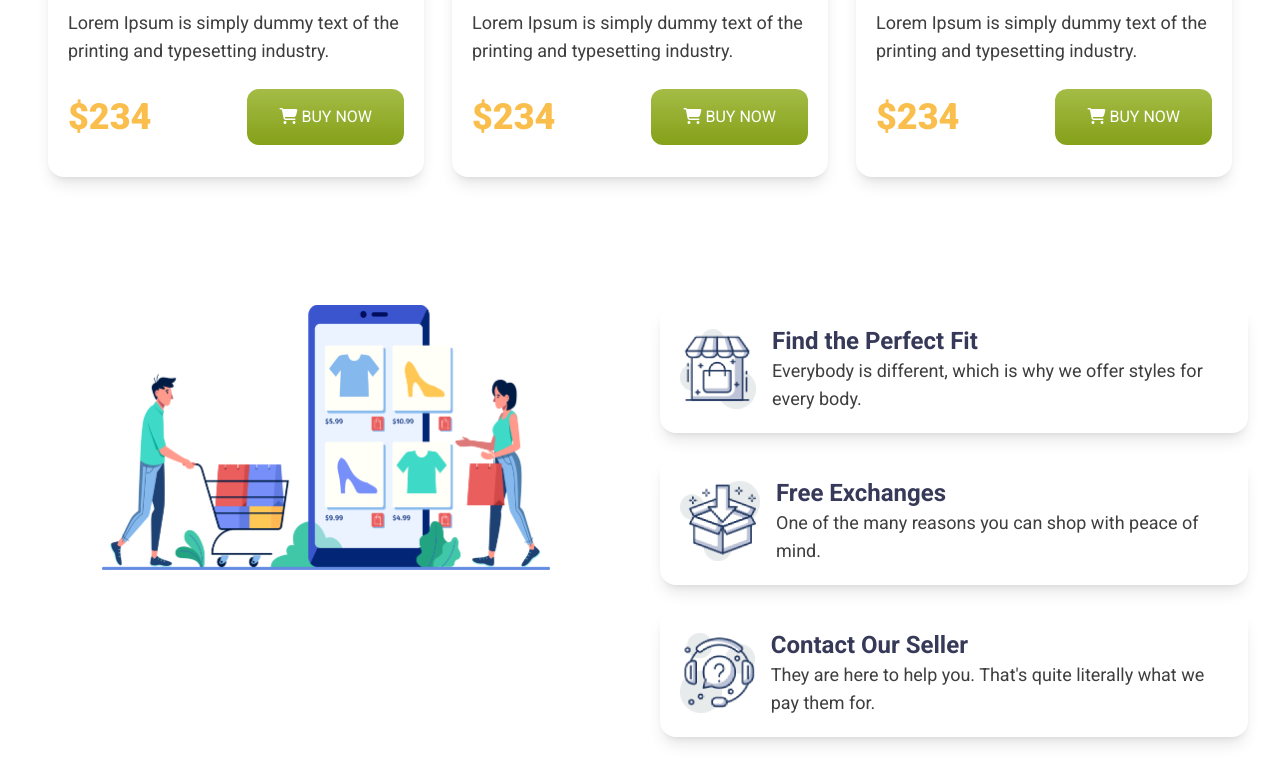
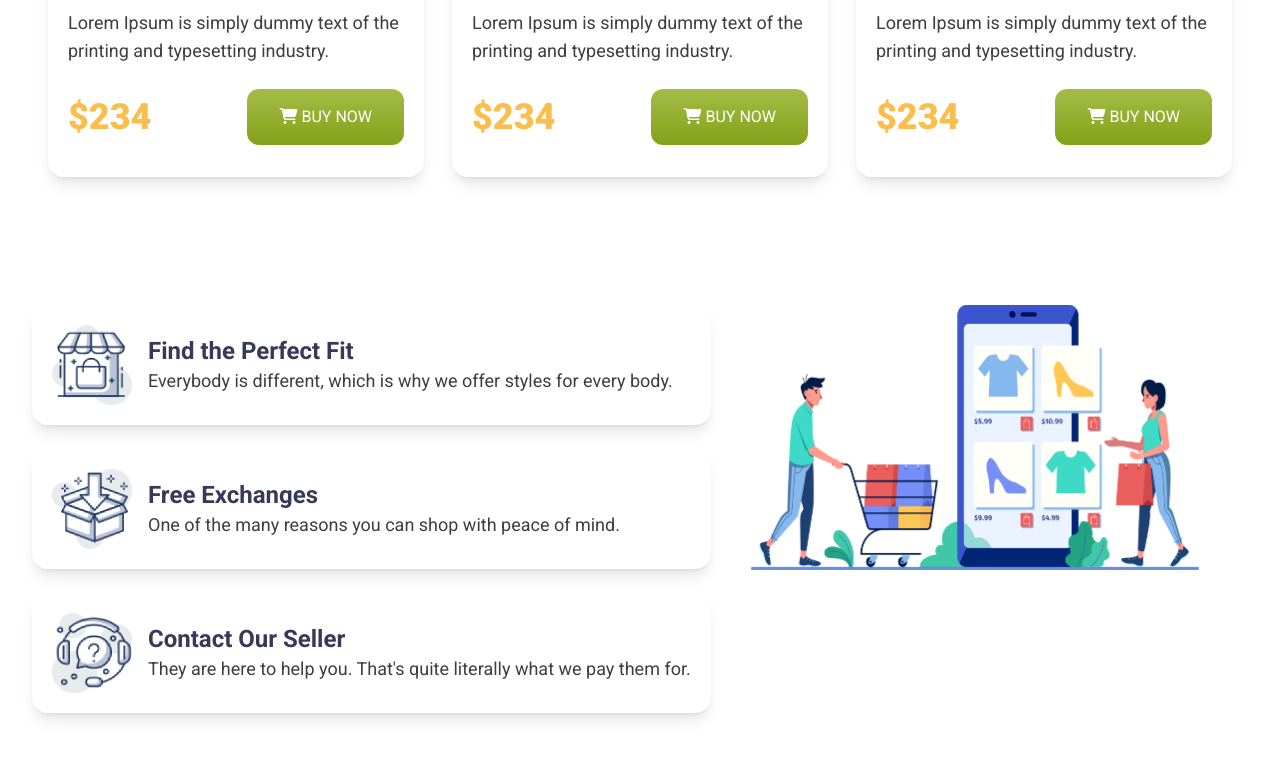
Before and after one commit to jonaedjoshim/penguin-fashion, a plain HTML site: page index.html in a window 1280 px wide. Shown: the part 2196-2979 px from the top of the page. Drawn offline with nearby package versions, Linux system fonts and the light colour scheme.

Commit message:
added favicon and fixed last section image

```diff
--- a/index.html
+++ b/index.html
@@ -4,6 +4,7 @@
 <head>
     <meta charset="UTF-8">
     <meta name="viewport" content="width=device-width, initial-scale=1.0">
+    <link rel="shortcut icon" href="icons/favicon.png" type="image/x-icon">
     <link rel="preconnect" href="https://fonts.googleapis.com">
     <link rel="preconnect" href="https://fonts.gstatic.com" crossorigin>
     <link href="https://fonts.googleapis.com/css2?family=Roboto:ital,wght@0,100..900;1,100..900&display=swap"
@@ -89,7 +90,9 @@
                 <h3 class="uppercase bebas-neue text-5xl font-normal black">Woman Jacket</h3>
             </div>
             <div class="grid grid-cols-1 md:grid-cols-2 lg:grid-cols-3 gap-7">
+
                 <!-- jacket 1 -->
+
                 <div class="space-y-3 shadow-lg p-5 rounded-2xl">
                     <div class="bg-[#F1F1F1] p-5 rounded-2xl">
                         <img src="images/jacket-1.png" alt="jacket">
@@ -107,7 +110,9 @@
                         </button>
                     </div>
                 </div>
+
                 <!-- jacket 2 -->
+
                 <div class="space-y-3 shadow-lg p-5 rounded-2xl">
                     <div class="bg-[#F1F1F1] p-5 rounded-2xl">
                         <img src="images/jacket-2.png" alt="jacket">
@@ -125,7 +130,9 @@
                         </button>
                     </div>
                 </div>
+
                 <!-- jacket 3 -->
+
                 <div class="space-y-3 shadow-lg p-5 rounded-2xl">
                     <div class="bg-[#F1F1F1] p-5 rounded-2xl">
                         <img src="images/jacket-3.png" alt="jacket">
@@ -153,7 +160,9 @@
                 <h3 class="uppercase bebas-neue text-5xl font-normal black">Man Jacket</h3>
             </div>
             <div class="grid grid-cols-1 md:grid-cols-2 lg:grid-cols-3 gap-7">
+
                 <!-- jacket 4 -->
+
                 <div class="space-y-3 shadow-lg p-5 rounded-2xl">
                     <div class="bg-[#F1F1F1] p-5 rounded-2xl">
                         <img src="images/jacket-4.png" alt="jacket">
@@ -171,7 +180,9 @@
                         </button>
                     </div>
                 </div>
+
                 <!-- jacket 5 -->
+
                 <div class="space-y-3 shadow-lg p-5 rounded-2xl">
                     <div class="bg-[#F1F1F1] p-5 rounded-2xl">
                         <img src="images/jacket-5.png" alt="jacket">
@@ -189,7 +200,9 @@
                         </button>
                     </div>
                 </div>
+
                 <!-- jacket 6 -->
+
                 <div class="space-y-3 shadow-lg p-5 rounded-2xl">
                     <div class="bg-[#F1F1F1] p-5 rounded-2xl">
                         <img src="images/jacket-6.png" alt="jacket">
@@ -213,14 +226,14 @@
         <!-- another cards section -->
 
         <section
-            class="max-w-7xl mx-auto px-6 lg:px-8 py-20 grid grid-cols-1 md:grid-cols-2 gap-6 md:gap-10 items-center">
-            <!--Image -->
-            <div class="flex justify-center mb-12 sm:mb-auto">
-                <img src="images/shopping.png" alt="" class="w-full max-w-md mx-auto">
-            </div>
+            class="flex flex-col-reverse md:flex-row flex-wrap-reverse gap-6 md:gap-10 py-20 px-6 lg:px-8  items-center">
+
             <!-- Features -->
+
             <div class="space-y-6">
+
                 <!-- card 1 -->
+
                 <div
                     class="flex flex-col sm:flex-row items-center gap-3 md:gap-4 p-5 shadow-lg rounded-2xl text-center sm:text-left">
                     <img src="icons/house.png" alt="" class="w-20 h-20">
@@ -234,6 +247,7 @@
                 </div>
 
                 <!-- card 2 -->
+
                 <div
                     class="flex flex-col sm:flex-row items-center gap-3 md:gap-4 p-5 shadow-lg rounded-2xl text-center sm:text-left">
                     <img src="icons/box.png" alt="" class="w-20 h-20">
@@ -246,6 +260,7 @@
                 </div>
 
                 <!-- card 3 -->
+
                 <div
                     class="flex flex-col sm:flex-row items-center gap-3 md:gap-4 p-5 shadow-lg rounded-2xl text-center sm:text-left">
                     <img src="icons/question.png" alt="" class="w-20 h-20">
@@ -258,6 +273,12 @@
                     </div>
                 </div>
             </div>
+
+            <!--Image -->
+
+            <div class="flex justify-center mb-12 sm:mb-auto">
+                <img src="images/shopping.png" alt="" class="w-full max-w-md mx-auto">
+            </div>
         </section>
 
     </main>
```
Also changed, not shown: icons/favicon.png (added).
